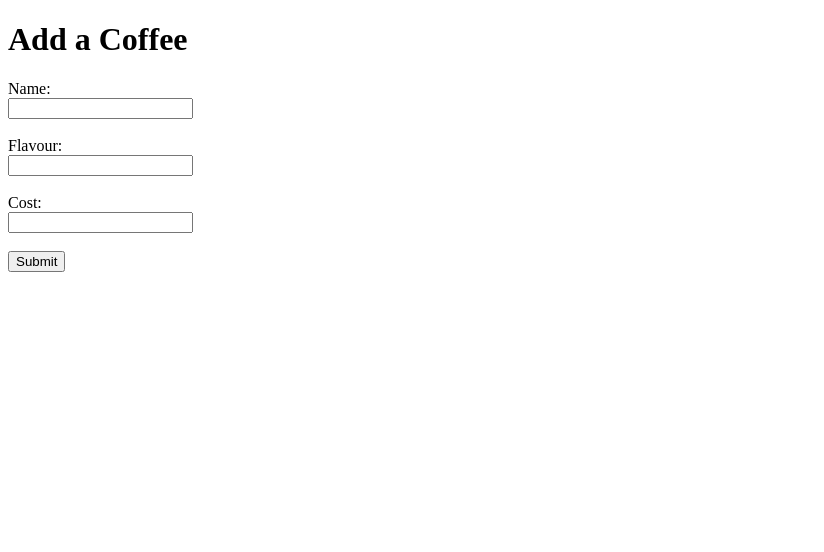
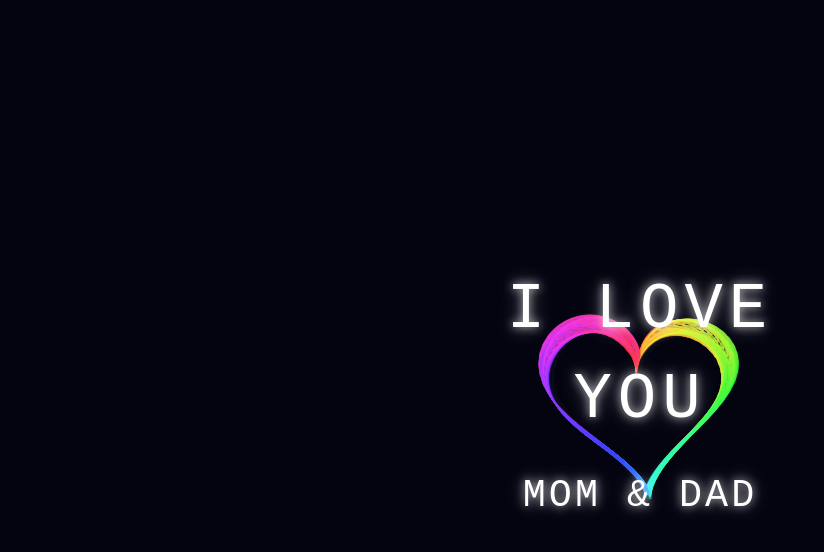
Before and after one commit to Umesh1809/CRUDAPP, a website: page app.html in a window 1280 px wide. Shown: the whole page, without its empty margins (0-824 px from the left). Drawn offline with Linux system fonts and the light colour scheme; animation ran at ten frames a second.

Commit message:
update animation

```diff
--- a/app.html
+++ b/app.html
@@ -1,4 +1,4 @@
-<!DOCTYPE html>
+<!-- <!DOCTYPE html>
 <html>
 <head>
   <title>Coffee Shop</title>
@@ -42,4 +42,163 @@
     });
   </script>
 </body>
+</html> -->
+<!DOCTYPE html>
+<html lang="en">
+  <head>
+    <meta charset="UTF-8" />
+    <meta name="viewport" content="width=device-width, initial-scale=1.0" />
+    <title>Animated Spirograph Heart</title>
+    <style>
+      * {
+        margin: 0;
+        padding: 0;
+        box-sizing: border-box;
+      }
+      body,
+      html {
+        width: 100%;
+        height: 100%;
+        overflow: hidden;
+        background-color: #0b0914;
+        font-family: "Courier New", Courier, monospace;
+      }
+      canvas {
+        display: block;
+        width: 100vw;
+        height: 100vh;
+      }
+      #text-container {
+        position: absolute;
+        top: 50%;
+        left: 50%;
+        transform: translate(-50%, -50%);
+        text-align: center;
+        color: #ffffff;
+        font-size: clamp(1.8rem, 6vw, 4rem);
+        font-weight: 300;
+        letter-spacing: 6px;
+        line-height: 1.4;
+        pointer-events: none;
+        text-shadow: 0 0 10px rgba(255, 255, 255, 0.7),
+          0 0 20px rgba(255, 255, 255, 0.4);
+      }
+    </style>
+  </head>
+  <body>
+    <div id="text-container">
+      I LOVE<br />YOU<br /><span style="font-size: 0.6em; letter-spacing: 3px"
+        >MOM & DAD</span
+      >
+    </div>
+    <canvas id="spiroCanvas"></canvas>
+
+    <script>
+      const canvas = document.getElementById("spiroCanvas");
+      const ctx = canvas.getContext("2d");
+
+      let width = (canvas.width = window.innerWidth);
+      let height = (canvas.height = window.innerHeight);
+
+      let time = 0;
+      const totalLoops = 75; // Number of interlocking ring wireframes
+      const pointsPerLoop = 120; // Structural details of individual loops
+
+      window.addEventListener("resize", () => {
+        width = canvas.width = window.innerWidth;
+        height = canvas.height = window.innerHeight;
+      });
+
+      // 3D projection helper function (converts X, Y, Z space to flat screen screen pixels)
+      function project3D(x, y, z) {
+        const fov = 400; // Camera perspective field of view
+        const distance = 15; // Camera distance
+        const scale = fov / (z + distance);
+        return {
+          x: width / 2 + x * scale,
+          y: height / 2 - y * scale,
+        };
+      }
+
+      function animate() {
+        // Clears screen with a semi-transparent layer to create smooth glow motion trails
+        ctx.fillStyle = "rgba(11, 9, 20, 0.15)";
+        ctx.fillRect(0, 0, width, height);
+
+        time += 0.015; // Controls overall movement speed
+
+        // Slow global rotation angles across axes
+        const rotY = Math.sin(time * 0.3) * 0.4;
+        const rotX = Math.cos(time * 0.2) * 0.2;
+        const rotZ = time * 0.1;
+
+        // Generate and render the spirograph curves
+        for (let i = 0; i < totalLoops; i++) {
+          // Space loops evenly around the parametric heart profile
+          const baseAngle = (i / totalLoops) * Math.PI * 2;
+
+          // Color spectrum math to mimic the rainbow sequence in the photo
+          const hue = (i / totalLoops) * 360;
+          ctx.strokeStyle = `hsla(${hue}, 95%, 60%, 0.45)`;
+          ctx.lineWidth = 1.2;
+          ctx.beginPath();
+
+          for (let j = 0; j <= pointsPerLoop; j++) {
+            const subAngle = (j / pointsPerLoop) * Math.PI * 2;
+
+            // Creates the overlapping ring wave pattern inside each segment
+            const waveOffset =
+              Math.sin(subAngle * 3 + time * 2 + i * 0.1) * 0.4;
+            const t = baseAngle + waveOffset;
+
+            // Perfect parametric Heart shape calculus blueprint
+            let x3d = 16 * Math.pow(Math.sin(t), 3) * 0.22;
+            let y3d =
+              (13 * Math.cos(t) -
+                5 * Math.cos(2 * t) -
+                2 * Math.cos(3 * t) -
+                Math.cos(4 * t)) *
+              0.22;
+
+            // Generate 3D depth wave ripples along the structural loops
+            let z3d =
+              Math.cos(subAngle * 2 + time) * 0.8 +
+              Math.sin(baseAngle * 2) * 0.4;
+
+            // 1. Apply Y-Axis Rotation Math
+            let cosY = Math.cos(rotY),
+              sinY = Math.sin(rotY);
+            let xRot1 = x3d * cosY - z3d * sinY;
+            let zRot1 = x3d * sinY + z3d * cosY;
+
+            // 2. Apply X-Axis Rotation Math
+            let cosX = Math.cos(rotX),
+              sinX = Math.sin(rotX);
+            let yRot2 = y3d * cosX - zRot1 * sinX;
+            let zRot2 = y3d * sinX + zRot1 * cosX;
+
+            // 3. Apply Z-Axis Rotation Math
+            let cosZ = Math.cos(rotZ),
+              sinZ = Math.sin(rotZ);
+            let finalX = xRot1 * cosZ - yRot2 * sinZ;
+            let finalY = xRot1 * sinZ + yRot2 * cosZ;
+
+            // Project the final positions onto your screen coordinates
+            const screenPos = project3D(finalX, finalY + 0.3, zRot2);
+
+            if (j === 0) {
+              ctx.moveTo(screenPos.x, screenPos.y);
+            } else {
+              ctx.lineTo(screenPos.x, screenPos.y);
+            }
+          }
+          ctx.stroke();
+        }
+
+        requestAnimationFrame(animate);
+      }
+
+      animate();
+    </script>
+  </body>
 </html>
```
